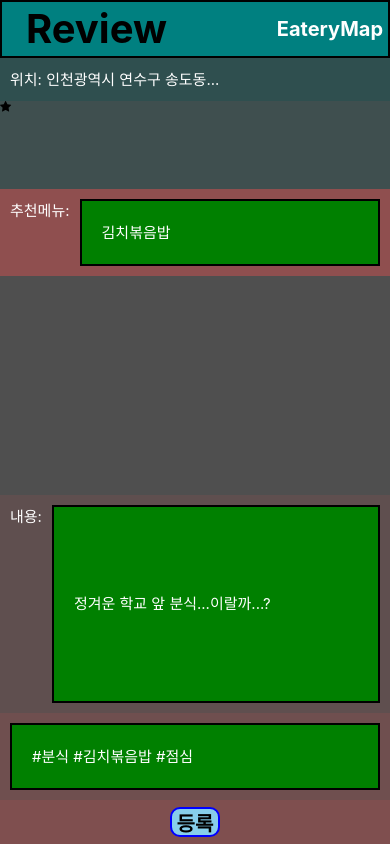
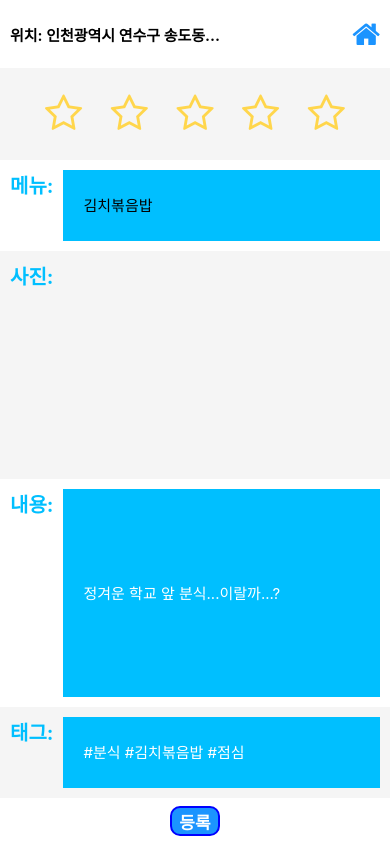
Before and after one commit to rnjsrntkd95/Eatery, a React Native app: screen / in a window 390 px wide. Built offline with nearby package versions, Linux system fonts and the light colour scheme.

Commit message:
add Startpoint icon and page gobackbutton for return (ready for combination)

```diff
--- a/App.js
+++ b/App.js
@@ -4,6 +4,7 @@ import {
   View,
   Text,
   StyleSheet,
+  ScrollView,
   TouchableHighlight,
   TouchableOpacity,
   TextInput
@@ -12,12 +13,17 @@ import {
 
 import Icon from 'react-native-vector-icons/FontAwesome'
 
+close =() => {
+  this.props.navigation.goBack()
+}
+
 export default class App extends Component {
   render() {
     return (
+
     <View style={{flex: 1}}>
 
-      <View style={styles.name}>
+      {/* <View style={styles.name}>
         <Text style={{
           fontSize: 40,
           fontWeight: 'bold',
@@ -28,108 +34,146 @@ export default class App extends Component {
           fontWeight: 'bold',
           color: 'white'
         }}>EateryMap</Text>
+      </View> */}
+
+      <View style={{backgroundColor: '#FFFFFF', flex: 1.5, flexDirection: 'row', justifyContent: 'space-between', alignItems: 'center'}}>
+        <Text style={{
+          fontSize: 15,
+          color: 'black',
+          padding: 10,
+          fontWeight: 'bold'
+        }}>위치: 인천광역시 연수구 송도동...
+        </Text>
+
+        <TouchableOpacity
+          style={styles.closeButton}
+          onPress={this.close}
+        >
+          <Icon name="home" size={30} color="#1B94FF" />
+        </TouchableOpacity>
+
       </View>
 
-      <View style={{backgroundColor: '#2f4f4f', flex: 1}}>
+      <View style={{backgroundColor: '#F5F5F5', flex: 2}}>
+
+          <View style={{flex: 1, flexDirection: 'row', justifyContent: 'space-between', paddingHorizontal: 40, alignItems: 'center'}}>
+          {
+              [1, 2, 3, 4, 5].map(i => {
+                return <TouchableOpacity
+                  style={styles.starButton}
+                  key={i}
+                >
+                  <Icon
+                    name={"star-o"}
+                    size={40}
+                    color={'#FFD64C'}
+                  />
+                </TouchableOpacity>
+              })
+            }
+          </View>
+        </View>
+
+      <View style={{backgroundColor: '#FFFFFF', flex: 2, flexDirection: 'row', paddingRight: 10, }}>
         <Text style={{
+          fontSize: 20,
+          color: '#00bfff',
+          padding: 10,
+          fontWeight: 'bold'
+        }}>메뉴:
+        </Text>
+        <TextInput style={{
+          backgroundColor: '#00bfff',
+          marginBottom: 10,
+          marginTop: 10,
+          paddingHorizontal: 20,
           fontSize: 15,
-          color: 'white',
-          padding: 10
-        }}>위치: 인천광역시 연수구 송도동...
-        </Text>
+          color: 'black',
+          flex: 1,
+
+          }}
+          placeholder ="김치볶음밥"/>
       </View>
 
-      <View style={{backgroundColor: '#3f4f4f', flex: 2, justifyContent: 'space-between'}}>
-        <View>
-          <Icon name="star" />
-        </View>
+      <View style={{backgroundColor: '#F5F5F5', flex: 5}}>
+      <Text style={{
+          fontSize: 20,
+          color: '#00bfff',
+          padding: 10,
+          fontWeight: 'bold'
+
+        }}>사진:
+        </Text>
+
+
+
       </View>
 
-      <View style={{backgroundColor: '#8f4f4f', flex: 2, flexDirection: 'row', paddingRight: 10}}>
+      <View style={{backgroundColor: '#FFFFFF', flex: 5, flexDirection: 'row', paddingRight: 10, alignContent: 'center'}}>
         <Text style={{
-          fontSize: 15,
-          color: 'white',
-          padding: 10
-        }}>추천메뉴:
+          fontSize: 20,
+          color: '#00bfff',
+          padding: 10,
+          fontWeight: 'bold'
+          }}>내용:
         </Text>
         <TextInput style={{
-          backgroundColor: 'green',
+          backgroundColor: '#00bfff',
           marginBottom: 10,
           marginTop: 10,
           paddingHorizontal: 20,
           fontSize: 15,
           color: 'white',
-          borderWidth: 2,
           flex: 1,
+
           }}
-          placeholder ="김치볶음밥"/>
+          placeholder ="정겨운 학교 앞 분식...이랄까...?"/>
       </View>
 
-      <View style={{backgroundColor: '#4f4f4f', flex: 5}}>
-
-      </View>
-
-      <View style={{backgroundColor: '#5f4f4f', flex: 5, flexDirection: 'row', paddingRight: 10}}>
-        <Text style={{
-          fontSize: 15,
-          color: 'white',
-          padding: 10
-          }}>내용:
+      <View style={{backgroundColor: '#F5F5F5', flex: 2, paddingRight: 10, flexDirection: 'row'}}>
+      <Text style={{
+          fontSize: 20,
+          color: '#00bfff',
+          padding: 10,
+          fontWeight: 'bold'
+          }}>태그:
         </Text>
         <TextInput style={{
-          backgroundColor: 'green',
+          backgroundColor: '#00bfff',
           marginBottom: 10,
           marginTop: 10,
           paddingHorizontal: 20,
           fontSize: 15,
           color: 'white',
-          borderWidth: 2,
-          flex: 1,
-          }}
-          placeholder ="정겨운 학교 앞 분식...이랄까...?"/>
-      </View>
 
-      <View style={{backgroundColor: '#6f4f4f', flex: 2, paddingHorizontal: 10}}>
-        <TextInput style={{
-          backgroundColor: 'green',
-          marginBottom: 10,
-          marginTop: 10,
-          paddingHorizontal: 20,
-          fontSize: 15,
-          color: 'white',
-          borderWidth: 2,
           flex:1
         }}
         placeholder="#분식 #김치볶음밥 #점심"/>
       </View>
 
-      <View style={{backgroundColor: '#7f4f4f', flex: 1,flexDirection: 'row', justifyContent: 'center', alignItems: 'center'}}>
+      <View style={{backgroundColor: '#FFFFFF', flex: 1,flexDirection: 'row', justifyContent: 'center', alignItems: 'center'}}>
           <TouchableOpacity
             onPress={this.onPressed}
             style={styles.registerButton}
           >
             <Text style={{
               fontWeight: 'bold',
-              fontSize: 20,
+              fontSize: 17,
+              color: 'white'
+
               }}>등록</Text>
 
           </TouchableOpacity>
       </View>
+    </View>
 
-
-
-
-
-
-
-    </View>
     )
   };
 };
 
 const styles = StyleSheet.create({
   name: {
-    backgroundColor: '#008080',
+    backgroundColor: '#1B94FF',
     flex: 1,
     flexDirection: 'row',
     alignItems: 'center',
@@ -144,14 +188,18 @@ const styles = StyleSheet.create({
 
     justifyContent: 'flex-end'
   },
-
-
+  closeButton: {
+    paddingHorizontal: 10
+  },
+  starButton: {
+    padding: 5
+  },
 
 
 
   registerButton: {
     alignItems: 'center',
-    backgroundColor: 'skyblue',
+    backgroundColor: '#1B94FF',
     borderColor: 'blue',
     borderWidth: 2,
     borderRadius: 10,
```
Also changed, not shown: 18 other files (tests, documents, lock files or other folders).
